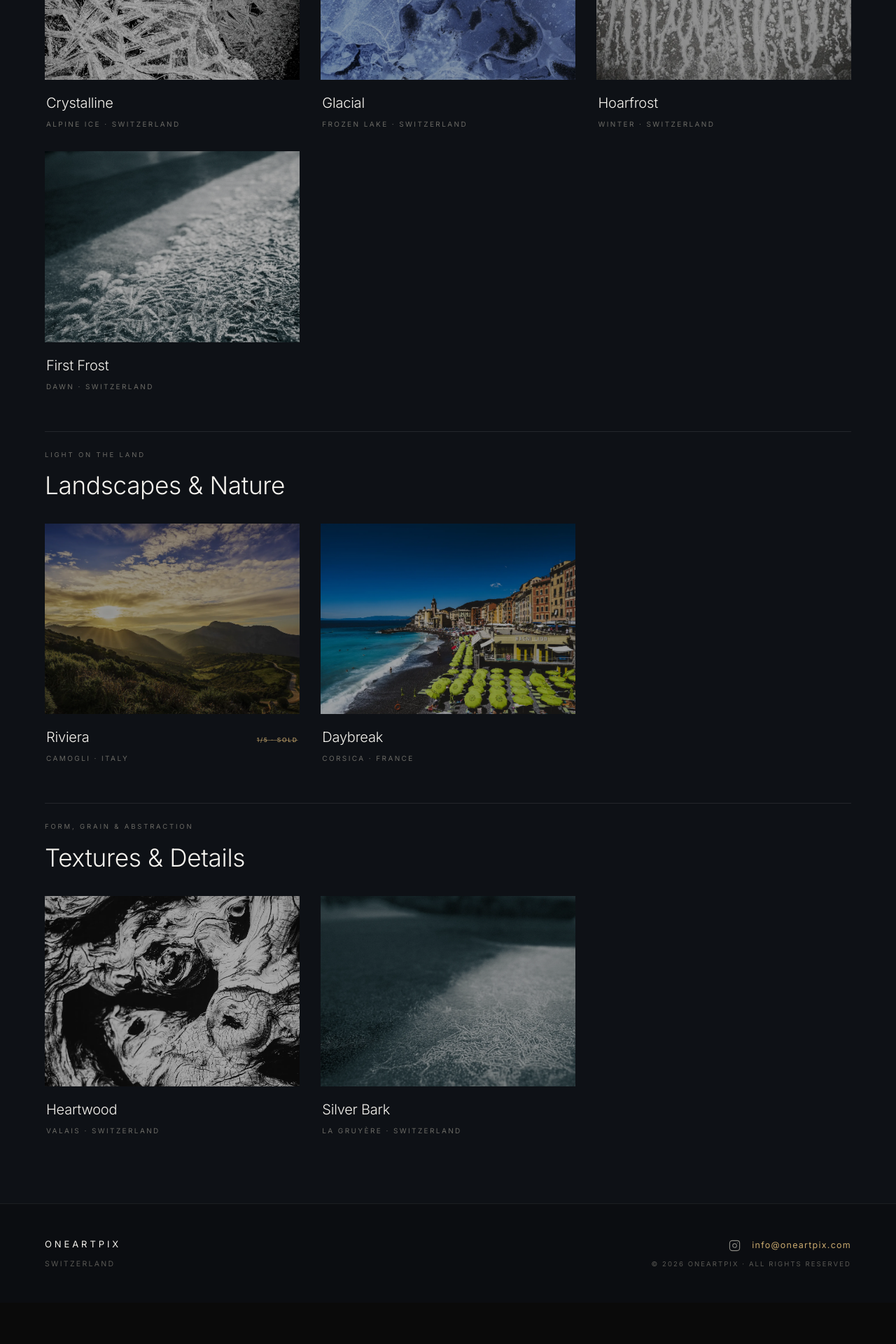
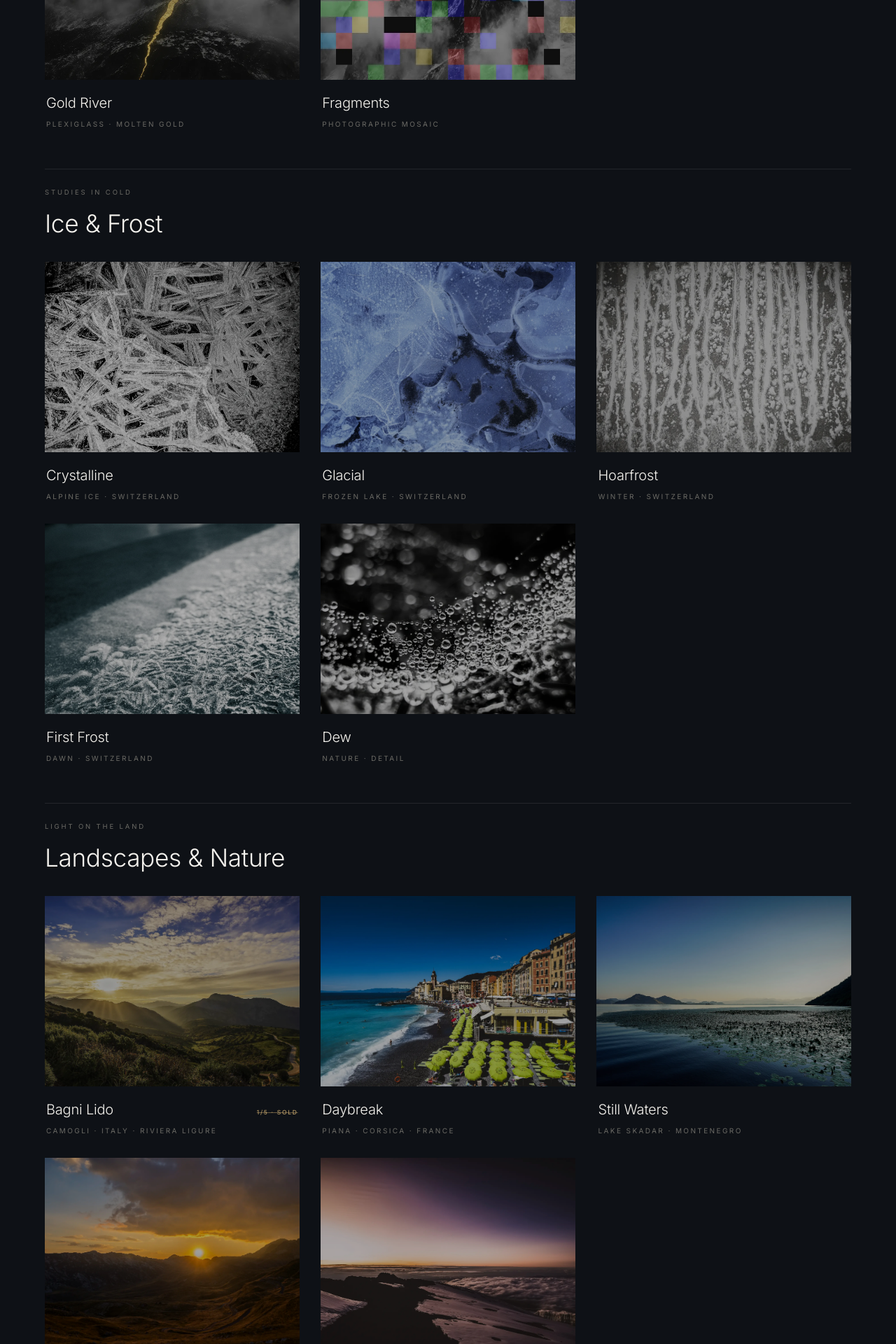
Before and after one commit to BCMED74/oneartpix-v2, a Next.js app: page /collection in a window 1280 px wide. Shown: the part 1560-3480 px from the top of the page at 70% size. Before the commit the page ends 3421 px from the top, so only its background shows below. Built offline with nearby package versions, Linux system fonts and the light colour scheme.

Commit message:
Modify artwork entries and add new artworks
Updated artwork details including descriptions and locations. Added new artworks with 'onRequest' pricing.

```diff
--- a/src/data/artworks.ts
+++ b/src/data/artworks.ts
@@ -14,6 +14,7 @@ export type Artwork = {
   images: { main: string; twin: string };
   room?: string[];              // photos de mise en situation (in-situ) — optionnel
   sold?: string[];              // éditions déjà vendues, ex: ["1/5"] — barré + grisé
+  onRequest?: boolean;          // true => "Price on request" (contact pour infos)
   description: string;
 };
 
@@ -122,7 +123,7 @@ export const ARTWORKS: Artwork[] = [
       twin: "/i-see-you-twin.webp",
     },
     description:
-      "The oldest glacier in the Alps — slowly disappearing. A window into something ancient and indifferent.",
+      "Ancient ice cave — a gateway into the depths of the Mer de Glace, the largest glacier in France (7 km long), born of the Leschaux and Géant glaciers.",
   },
 
   /* ===== NOUVELLES ŒUVRES — Lac Léman (Twins) ===== */
@@ -159,7 +160,7 @@ export const ARTWORKS: Artwork[] = [
   {
     id: "heartwood",
     title: "Heartwood",
-    location: "Valais · Switzerland",
+    location: "Languedoc-Roussillon · France",
     year: "2025",
     editions: "5 + 2 AP",
     isTwin: false,
@@ -172,8 +173,8 @@ export const ARTWORKS: Artwork[] = [
   },
   {
     id: "riviera",
-    title: "Riviera",
-    location: "Camogli · Italy",
+    title: "Bagni Lido",
+    location: "Camogli · Italy · Riviera Ligure",
     year: "2025",
     editions: "5 + 2 AP",
     isTwin: false,
@@ -183,12 +184,12 @@ export const ARTWORKS: Artwork[] = [
       twin: "/ONEARTPIX_DSC02648_ED_WEBP.webp",
     },
     description:
-      "A Ligurian morning above the shore. Colour, light, and the slow rhythm of the sea.",
+      "Bagni Lido Camogli — Tigullio beaches, the most beautiful sea on the Eastern Riviera.",
   },
   {
     id: "daybreak",
     title: "Daybreak",
-    location: "Corsica · France",
+    location: "Piana · Corsica · France",
     year: "2025",
     editions: "5 + 2 AP",
     isTwin: false,
@@ -197,7 +198,7 @@ export const ARTWORKS: Artwork[] = [
       twin: "/ONEARTPIX_DSC07002_ED_WEBP.webp",
     },
     description:
-      "First light breaking over the ridgeline. The valley waking in gold and mist.",
+      "Magnificent sunrise over the pink-granite Corsican mountains of the Piana Valley, from the Osini Pass.",
   },
   {
     id: "crystalline",
@@ -269,6 +270,81 @@ export const ARTWORKS: Artwork[] = [
     description:
       "Ice crystallised into fine silver filaments — a frozen abstraction that echoes the grain of ancient wood.",
   },
+  /* ===== THE LIVING WORLD ===== */
+  {
+    id: "manta",
+    title: "Double Manta",
+    location: "Hanifaru Bay · Maldives",
+    year: "2025",
+    editions: "5 + 2 AP",
+    isTwin: false,
+    images: {
+      main: "/manta.webp",
+      twin: "/manta.webp",
+    },
+    description:
+      "Hanifaru Bay, a unique site in the Maldives and a hotspot for reef manta rays (Mobula alfredi). The shape of the bay and the ocean currents converge into an abundance of plankton, drawing hundreds of mantas.",
+  },
+  /* ===== TRANSMUTATIONS — pièces uniques (photo transformée) ===== */
+  {
+    id: "gold-river", title: "Gold River", location: "Plexiglass · Molten Gold",
+    year: "2025", editions: "1 / 1", isTwin: false, onRequest: true,
+    images: { main: "/gold-river.webp", twin: "/gold-river.webp" },
+    room: ["/the-summit.webp", "/insitu-gold-river.webp"],
+    description: "Unique piece — a black-mountain photograph printed on plexiglass, hand-finished with molten gold traced into a single luminous vein. One of a kind.",
+  },
+  {
+    id: "fragments", title: "Fragments", location: "Photographic Mosaic",
+    year: "2025", editions: "1 / 1", isTwin: false, onRequest: true,
+    images: { main: "/gold-river-mosaic.webp", twin: "/gold-river-mosaic.webp" },
+    room: ["/the-summit.webp"],
+    description: "Unique piece — the same summit, recut and reassembled into a mosaic of coloured fragments. One of a kind.",
+  },
+
+  /* ===== NOUVELLES ŒUVRES — Price on request ===== */
+  {
+    id: "golden-hour", title: "Golden Hour", location: "Alpine Lake · Switzerland",
+    year: "2025", editions: "5 + 2 AP", isTwin: false, onRequest: true,
+    images: { main: "/golden-hour.webp", twin: "/golden-hour.webp" },
+    description: "Limited-edition fine art print. Contact for details, sizes and availability.",
+  },
+  {
+    id: "ember", title: "Ember", location: "Flora · Study",
+    year: "2025", editions: "5 + 2 AP", isTwin: false, onRequest: true,
+    images: { main: "/ember.webp", twin: "/ember.webp" },
+    room: ["/insitu-ember.webp"],
+    description: "Limited-edition fine art print. Contact for details, sizes and availability.",
+  },
+  {
+    id: "still-waters", title: "Still Waters", location: "Lake Skadar · Montenegro",
+    year: "2025", editions: "5 + 2 AP", isTwin: false, onRequest: true,
+    images: { main: "/still-waters.webp", twin: "/still-waters.webp" },
+    description: "Limited-edition fine art print. Contact for details, sizes and availability.",
+  },
+  {
+    id: "golden-valley", title: "Golden Valley", location: "Durmitor · Montenegro",
+    year: "2025", editions: "5 + 2 AP", isTwin: false, onRequest: true,
+    images: { main: "/golden-valley.webp", twin: "/golden-valley.webp" },
+    description: "Limited-edition fine art print. Contact for details, sizes and availability.",
+  },
+  {
+    id: "above-the-clouds", title: "Above the Clouds", location: "Kilimanjaro · Tanzania",
+    year: "2025", editions: "5 + 2 AP", isTwin: false, onRequest: true,
+    images: { main: "/above-the-clouds.webp", twin: "/above-the-clouds.webp" },
+    description: "Limited-edition fine art print. Contact for details, sizes and availability.",
+  },
+  {
+    id: "driftwood", title: "Driftwood", location: "Nature · Detail",
+    year: "2025", editions: "5 + 2 AP", isTwin: false, onRequest: true,
+    images: { main: "/driftwood.webp", twin: "/driftwood.webp" },
+    description: "Limited-edition fine art print. Contact for details, sizes and availability.",
+  },
+  {
+    id: "dew", title: "Dew", location: "Nature · Detail",
+    year: "2025", editions: "5 + 2 AP", isTwin: false, onRequest: true,
+    images: { main: "/dew.webp", twin: "/dew.webp" },
+    description: "Limited-edition fine art print. Contact for details, sizes and availability.",
+  },
 ];
 
 export const getArtwork = (id: string) => ARTWORKS.find((a) => a.id === id);
```
